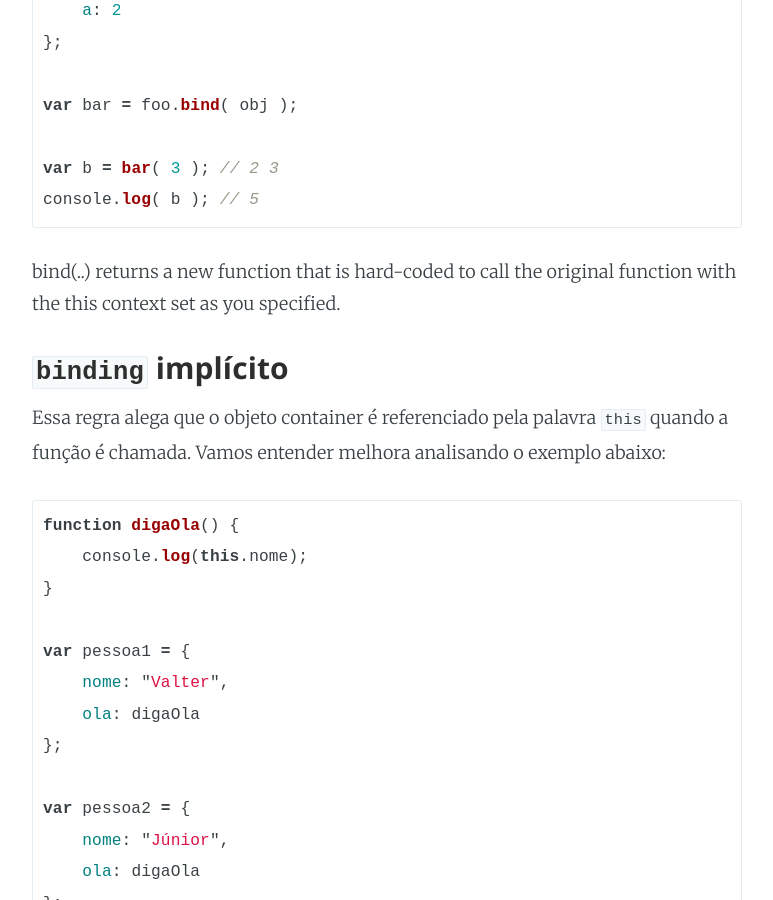
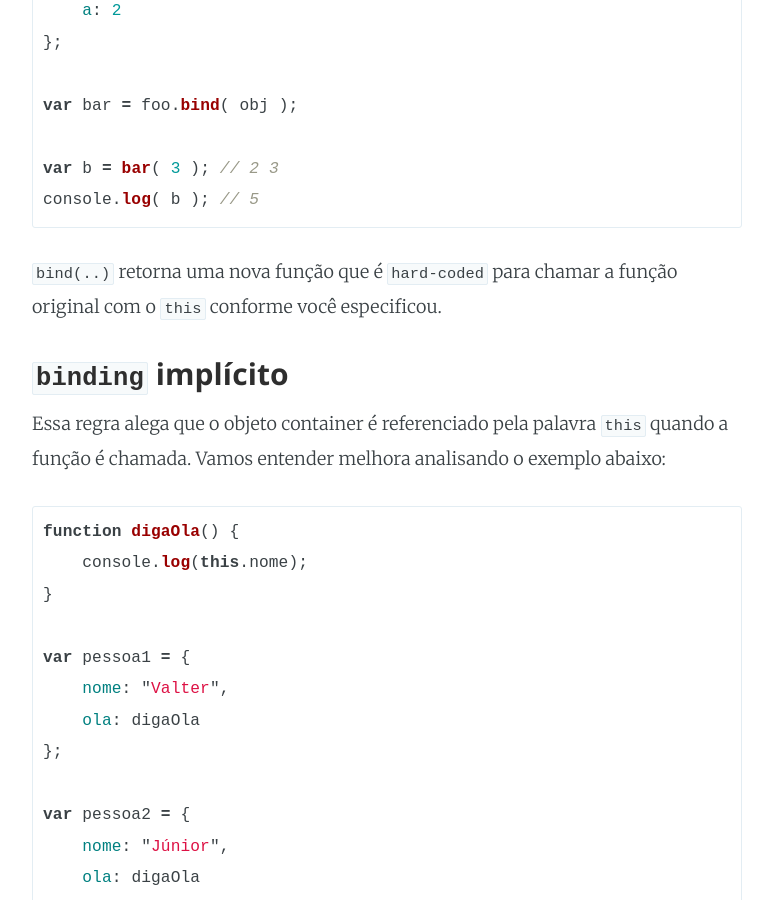
Before and after one commit to jvcjunior/jvcjunior.github.io, a Jekyll site: the page built from _posts/2016-03-09-this-javascript.markdown, in a window 1280 px wide and 900 px high, scrolled down 4805 px. Shown: the whole window, without its empty margins (253-1026 px from the left). Built offline with Jekyll 4.4.1, drawn with Linux system fonts in a browser that asks for light colours; comment, search, counter and statistics services are not loaded.

Commit message:
Update 2016-03-09-this-javascript.markdown

````diff
--- a/_posts/2016-03-09-this-javascript.markdown
+++ b/_posts/2016-03-09-this-javascript.markdown
@@ -132,7 +132,8 @@ var b = bar( 3 ); // 2 3
 console.log( b ); // 5
 ```
 
-bind(..) returns a new function that is hard-coded to call the original function with the this context set as you specified.
+`bind(..)` retorna uma nova função que é `hard-coded` para chamar a função original com o `this` conforme você especificou.
+
 ### `binding` implícito
 
 
````
